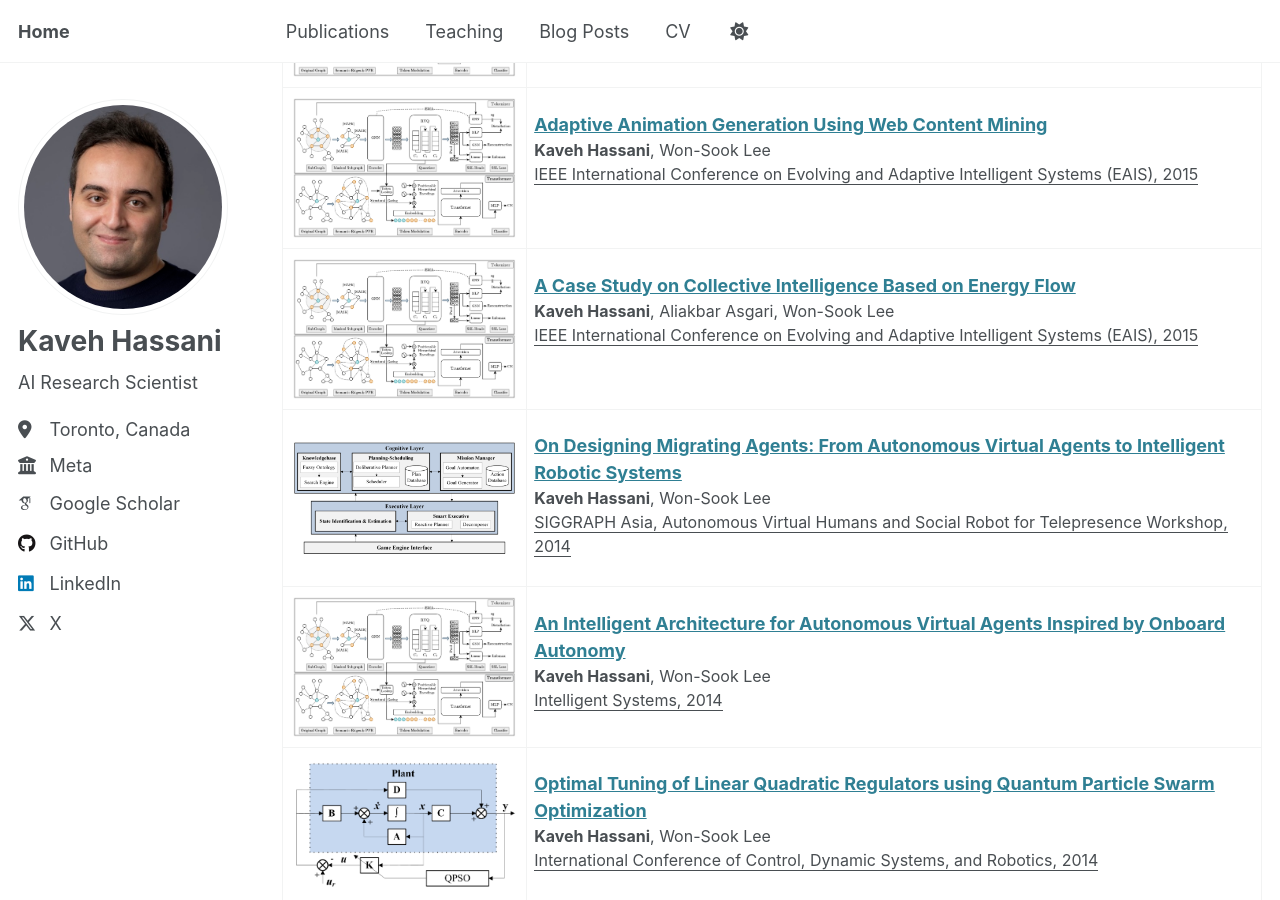
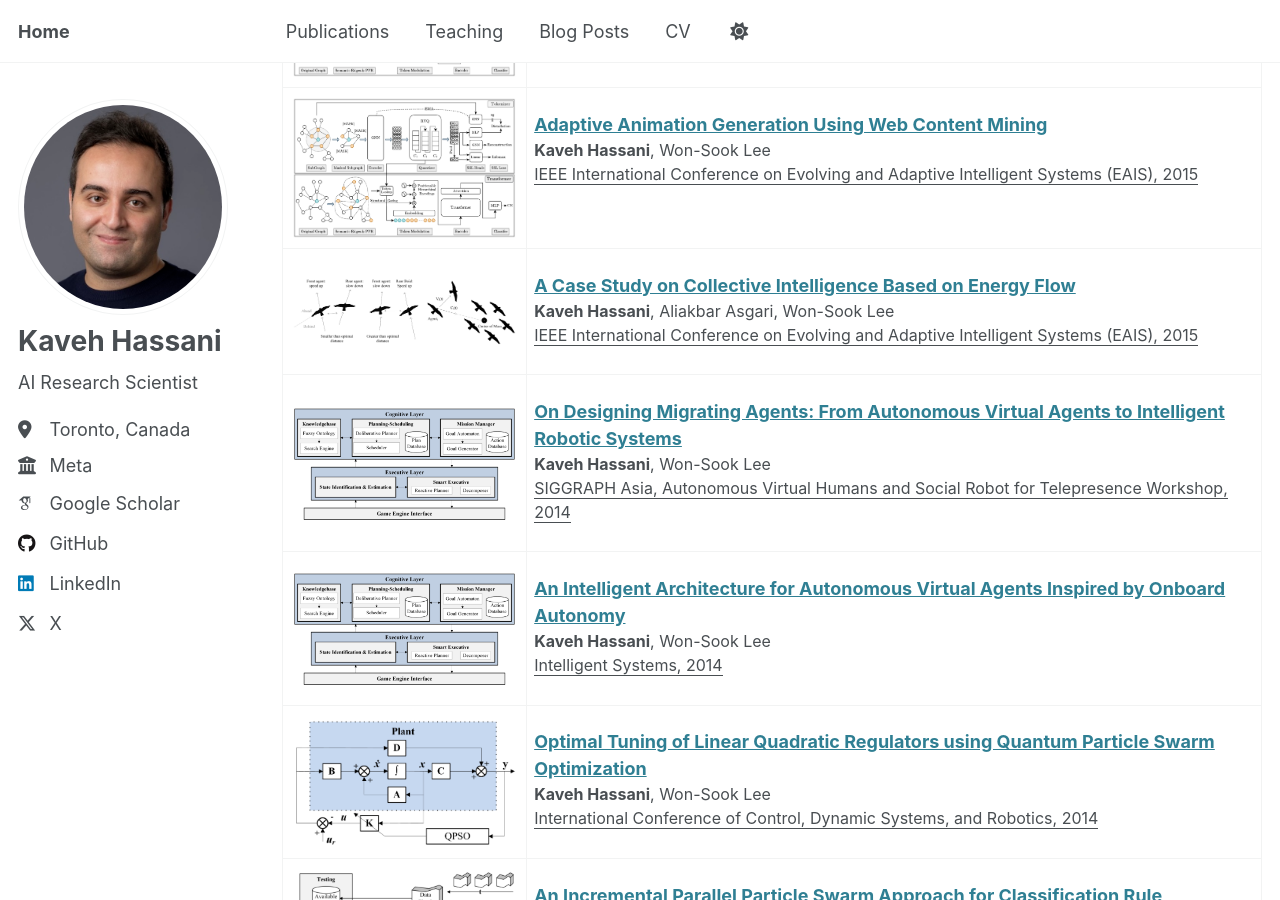
Before and after one commit to kavehhassani/kavehhassani.github.io, a Jekyll site: the page built from _pages/publications.html, in a window 1280 px wide and 900 px high, scrolled down 3572 px. Built offline with Jekyll 4.4.1, drawn with Linux system fonts in a browser that asks for light colours; some web fonts are replaced.

Commit message:
Update publications.html

```diff
--- a/_pages/publications.html
+++ b/_pages/publications.html
@@ -508,8 +508,8 @@ author_profile: true
 
   <tr>
     <td width="25%" class="image-cell">
-      <a href="/images/gqt.png" target="_blank">
-        <img class="publication-image" src="/images/gqt.png" alt="Paper teaser">
+      <a href="/images/competing.png" target="_blank">
+        <img class="publication-image" src="/images/competing.png" alt="Paper teaser">
       </a>
     </td>
     <td width="75%" style="vertical-align: top;">
@@ -546,8 +546,8 @@ author_profile: true
 
   <tr>
     <td width="25%" class="image-cell">
-      <a href="/images/gqt.png" target="_blank">
-        <img class="publication-image" src="/images/gqt.png" alt="Paper teaser">
+      <a href="/images/siggraph.png" target="_blank">
+        <img class="publication-image" src="/images/siggraph.png" alt="Paper teaser">
       </a>
     </td>
     <td width="75%" style="vertical-align: top;">
```
